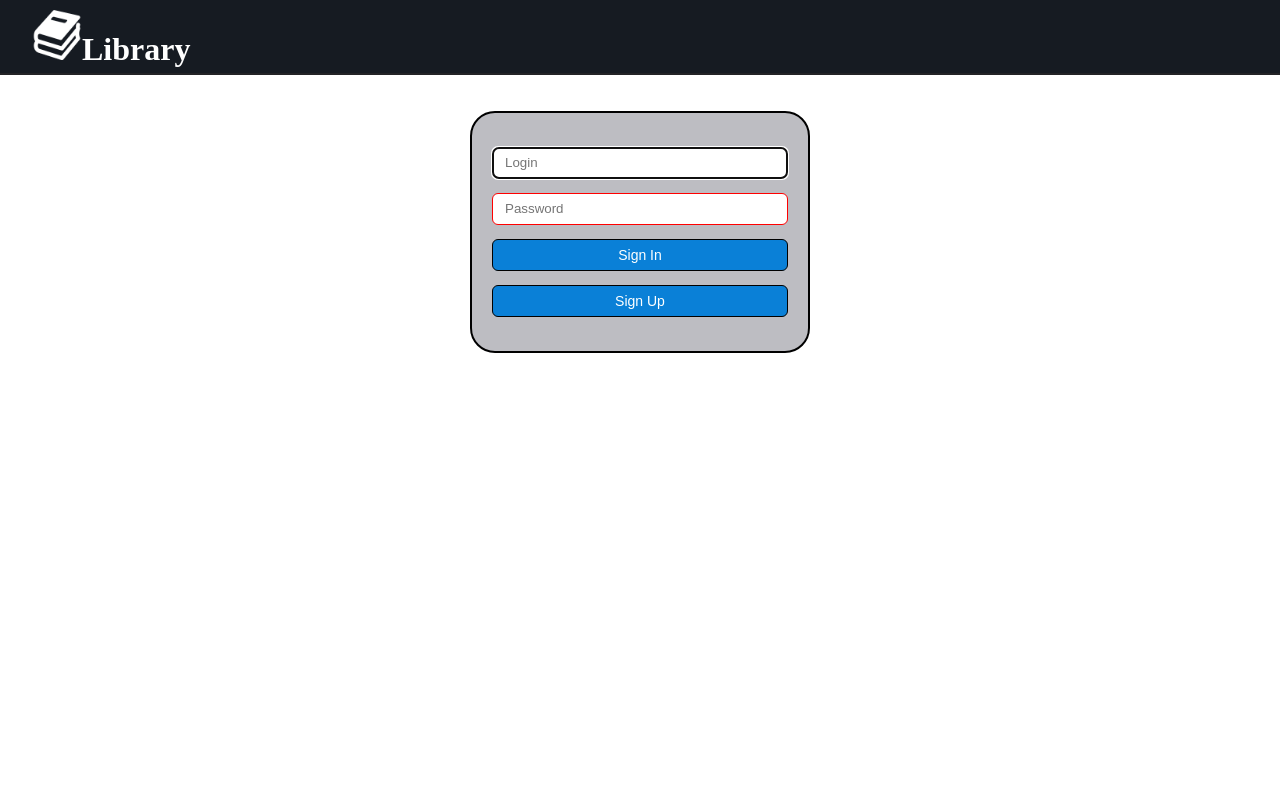
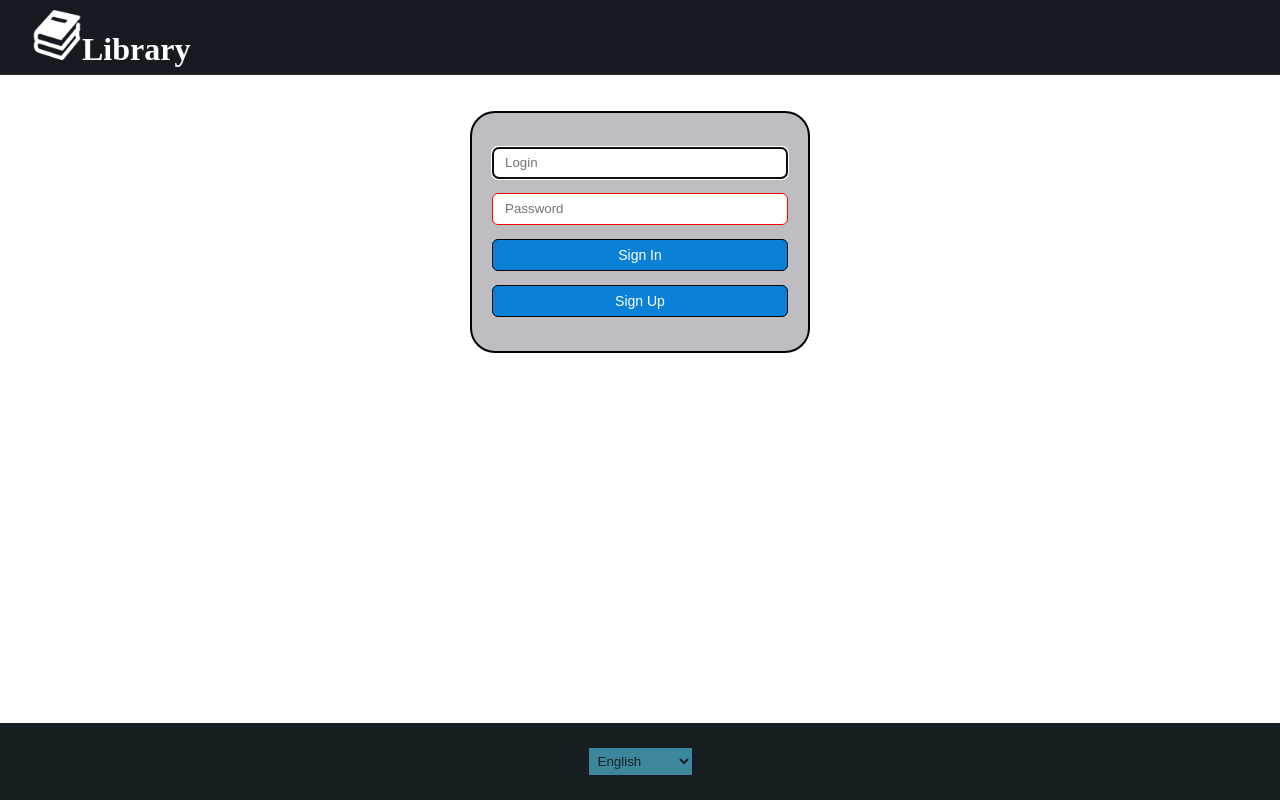
Before and after one commit to SirJohanot/library-react, a React (Create React App) app: page /sign-in in a window 1280 px wide. Shown: the top 800 px of the page. Built offline with nearby package versions, Linux system fonts and the light colour scheme.

Commit message:
removed redundant css height

```diff
--- a/src/assets/global.css
+++ b/src/assets/global.css
@@ -4,8 +4,7 @@
 
 html,
 body,
-#root,
-#main-content {
+#root {
   min-height: 100vh;
 }
 
@@ -14,9 +13,14 @@ body {
   margin: 0;
 }
 
-#root,
-#main-content {
-  height: 100%
+#root {
+  height: 100%;
+  display: flex;
+  flex-direction: column;
+}
+
+#root>#main-content {
+  flex-grow: 1;
 }
 
 body {
@@ -95,13 +99,6 @@ form button {
   padding: 10px;
   border-radius: 25px;
   background-color: #bdbdc2;
-}
-
-#main-content {
-  display: block;
-  width: 100%;
-  padding: 0;
-  height: 100%;
 }
 
 #main-content-centered-element {
```
